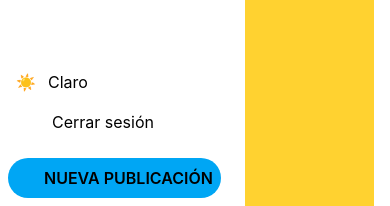
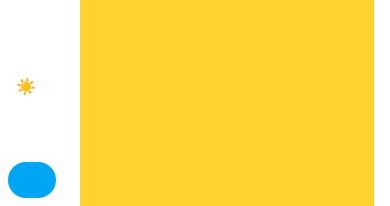
Before and after one commit to wizzard95/onlydevs-hijo, a React (Vite) app: page / in a window 390 px wide. Shown: the part 638-844 px from the top of the page. Built offline with nearby package versions, Linux system fonts and the light colour scheme; some icons are missing.

Commit message:
ui|ux(carpeta ui/buttons): hacer que el texto del sidebar desaparezca cuando está en modo responsive movile

```diff
--- a/src/components/ui/buttons/BtnLogout.jsx
+++ b/src/components/ui/buttons/BtnLogout.jsx
@@ -7,7 +7,9 @@ export const BtnLogout = () => {
         justify-start cursor-pointer">
             <Icon icon=
             {"solar:logout-2-bold-duotone"} width={24} height={24} />
-            <span>Cerrar sesión</span>
+            <span className="hidden sm:block">
+                Cerrar sesión
+            </span>
         </div>
     )
 }
--- a/src/components/ui/buttons/BtnNewPost.jsx
+++ b/src/components/ui/buttons/BtnNewPost.jsx
@@ -7,7 +7,9 @@ export const BtnNewPost = () => {
         hover:bg-primary/90 font-semibold p-2 rounded-full
         items-center gap-2 transition cursor-pointer">
          <Icon icon="ic:baseline-add" width={20} height={20} />
-            <span>NUEVA PUBLICACIÓN</span>
+            <span className="hidden sm:block">
+                NUEVA PUBLICACIÓN
+            </span>
         </button>
     )
 }
--- a/src/components/ui/buttons/BtnToggleTheme.jsx
+++ b/src/components/ui/buttons/BtnToggleTheme.jsx
@@ -11,7 +11,9 @@ export const BtnToggleTheme = () => {
         onClick={setTheme}
         >
             <span>{theme === "light" ? "☀️" : "🌑"}</span>
-            <span>{theme === "light" ? "Claro" : "Oscuro"}</span>
+            <span className="hidden sm:block">
+                {theme === "light" ? "Claro" : "Oscuro"}
+            </span>
         </button>
     );
 };
```
